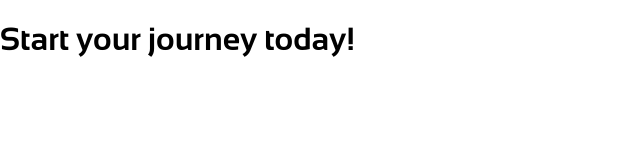
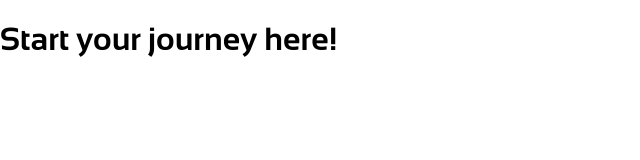
Before and after one commit to nybbe123/h2go, a Next.js app: page /landingPage in a window 1280 px wide. Shown: the top 160 px of the page, without its empty margins (0-640 px from the left). Built offline with nearby package versions, Linux system fonts and the light colour scheme.

Commit message:
added signup page

```diff
--- a/pages/landingPage.tsx
+++ b/pages/landingPage.tsx
@@ -1,16 +1,9 @@
-import type { NextPage } from 'next'
-
-
-const LandingPage: NextPage = () => {
-  return (
-    <main>
-  <div>
-    <h1>
-      Start your journey today!
-    </h1>
-  </div>
-  </main>
+export default function LandingPage() {
+  return(
+    <div>
+      <h1>
+        Start your journey here!
+      </h1>
+    </div>
   )
 }
-
-export default LandingPage
```
Also changed, not shown: pages/signUpPage.tsx (added, +7 -0 lines).
